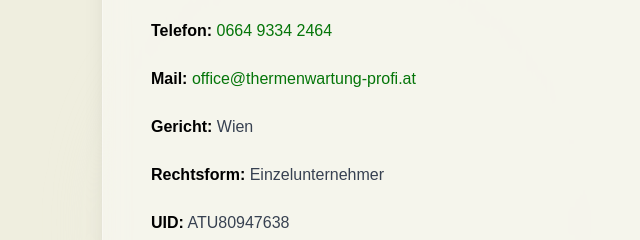
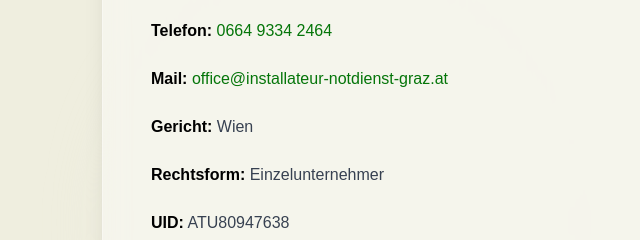
Before and after one commit to thermennotdienstwien/installateur-notdienst-graz.at, a plain HTML site: page impressum.html in a window 1280 px wide. Shown: the part 462-702 px from the top of the page, 122-762 px from the left. Drawn offline with nearby package versions, Linux system fonts and the light colour scheme.

Commit message:
Update impressum.html

```diff
--- a/impressum.html
+++ b/impressum.html
@@ -104,8 +104,8 @@
                 </div>
                 <div>
                     <span class="font-bold text-black dark:text-white">Mail:</span> <a
-                        href="mailto:office@thermenwartung-profi.at"
-                        class="text-primary hover:underline">office@thermenwartung-profi.at</a>
+                        href="mailto:office@installateur-notdienst-graz.at"
+                        class="text-primary hover:underline">office@installateur-notdienst-graz.at</a>
                 </div>
                 <div>
                     <span class="font-bold text-black dark:text-white">Gericht:</span> Wien
```
